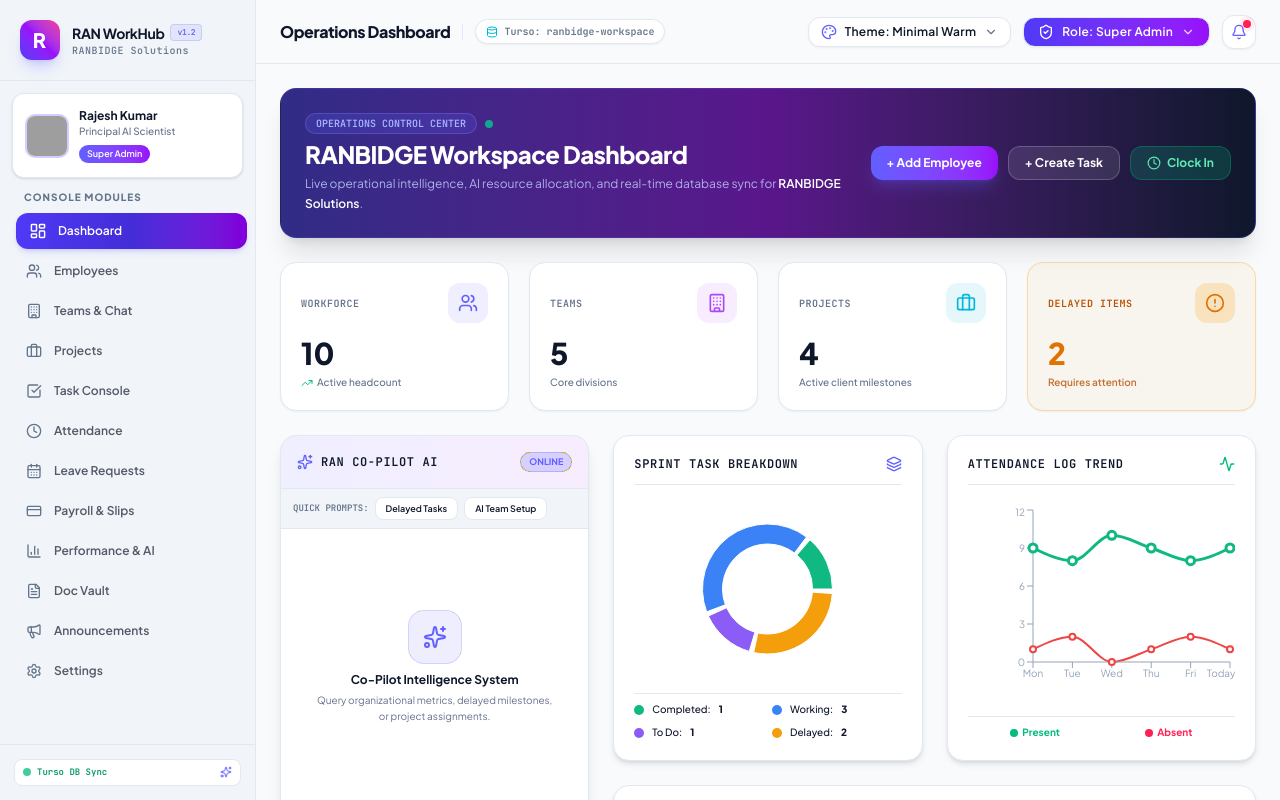
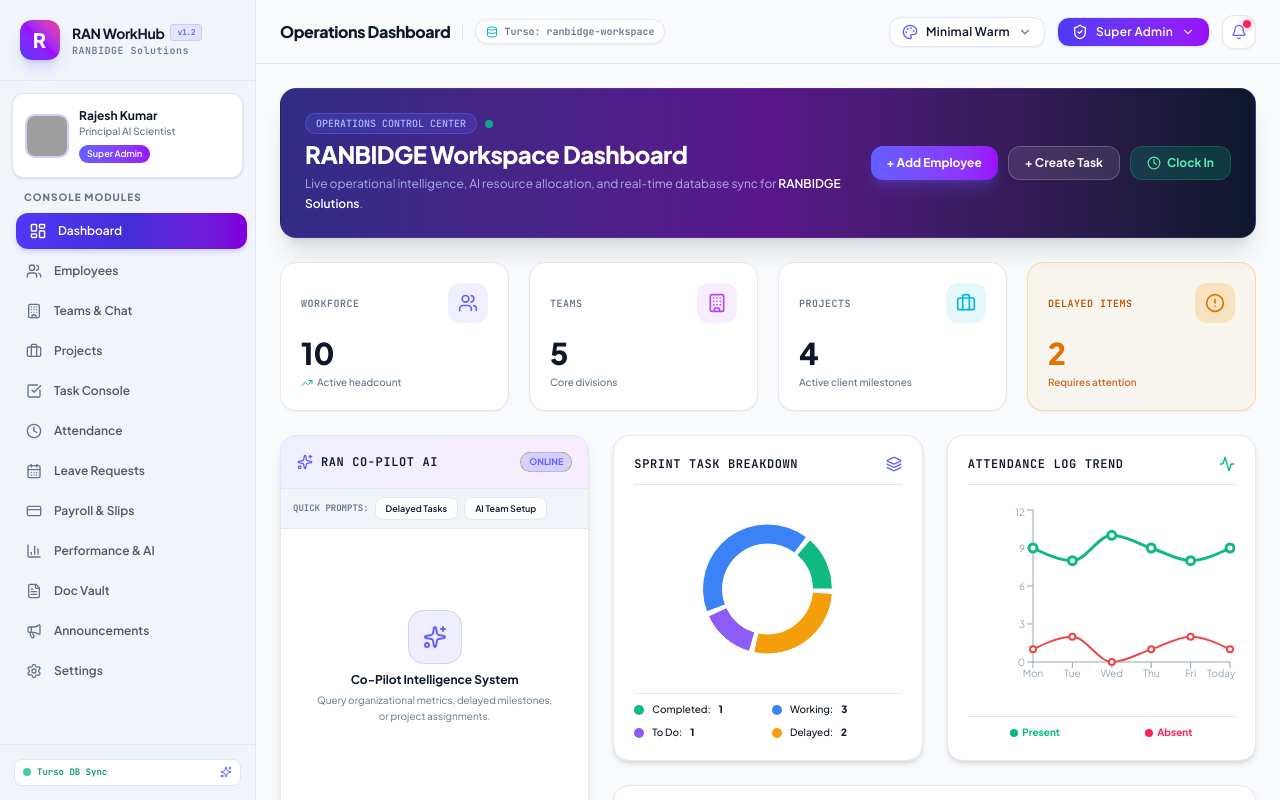
Before and after one commit to Rgopi143/RANBIDGE-Work-Hub, a React (Vite) app: page / in a window 1280 px wide. Built offline with nearby package versions, Linux system fonts and the light colour scheme; grey boxes are pictures that could not be loaded.

Commit message:
Remove 'Theme:' and 'Role:' text prefixes from top navbar buttons

```diff
--- a/components/Header.tsx
+++ b/components/Header.tsx
@@ -97,7 +97,7 @@ export default function Header({ activeTab }: HeaderProps) {
             className="flex items-center space-x-2 px-3 py-1.5 rounded-xl border border-[var(--theme-border)] bg-[var(--theme-card)] hover:bg-[var(--theme-hover)] text-[var(--theme-text)] font-sans text-xs font-semibold cursor-pointer shadow-xs transition-all hover:scale-102"
           >
             <Palette className="h-4 w-4 text-indigo-500 shrink-0" />
-            <span className="tracking-wide">Theme: {
+            <span className="tracking-wide">{
               themesList.find(t => t.id === currentTheme)?.label || 'Theme'
             }</span>
             <ChevronDown className={`h-3.5 w-3.5 transition-transform text-[var(--theme-muted)] shrink-0 ${showThemeDropdown ? 'rotate-180' : ''}`} />
@@ -145,7 +145,7 @@ export default function Header({ activeTab }: HeaderProps) {
             className="flex items-center space-x-2 px-3.5 py-1.5 rounded-xl border border-[var(--theme-border)] bg-gradient-to-r from-indigo-600 to-purple-600 text-white font-sans text-xs font-semibold cursor-pointer shadow-xs transition-all hover:scale-102"
           >
             <ShieldCheck className="h-4 w-4 text-white shrink-0" />
-            <span className="tracking-wide">Role: {currentRole}</span>
+            <span className="tracking-wide">{currentRole}</span>
             <ChevronDown className={`h-3.5 w-3.5 transition-transform text-white/80 shrink-0 ${showRoleDropdown ? 'rotate-180' : ''}`} />
           </button>
 
--- a/src/components/Header.tsx
+++ b/src/components/Header.tsx
@@ -97,7 +97,7 @@ export default function Header({ activeTab }: HeaderProps) {
             className="flex items-center space-x-2 px-3 py-1.5 rounded-xl border border-[var(--theme-border)] bg-[var(--theme-card)] hover:bg-[var(--theme-hover)] text-[var(--theme-text)] font-sans text-xs font-semibold cursor-pointer shadow-xs transition-all hover:scale-102"
           >
             <Palette className="h-4 w-4 text-indigo-500 shrink-0" />
-            <span className="tracking-wide">Theme: {
+            <span className="tracking-wide">{
               themesList.find(t => t.id === currentTheme)?.label || 'Theme'
             }</span>
             <ChevronDown className={`h-3.5 w-3.5 transition-transform text-[var(--theme-muted)] shrink-0 ${showThemeDropdown ? 'rotate-180' : ''}`} />
@@ -145,7 +145,7 @@ export default function Header({ activeTab }: HeaderProps) {
             className="flex items-center space-x-2 px-3.5 py-1.5 rounded-xl border border-[var(--theme-border)] bg-gradient-to-r from-indigo-600 to-purple-600 text-white font-sans text-xs font-semibold cursor-pointer shadow-xs transition-all hover:scale-102"
           >
             <ShieldCheck className="h-4 w-4 text-white shrink-0" />
-            <span className="tracking-wide">Role: {currentRole}</span>
+            <span className="tracking-wide">{currentRole}</span>
             <ChevronDown className={`h-3.5 w-3.5 transition-transform text-white/80 shrink-0 ${showRoleDropdown ? 'rotate-180' : ''}`} />
           </button>
 
```
